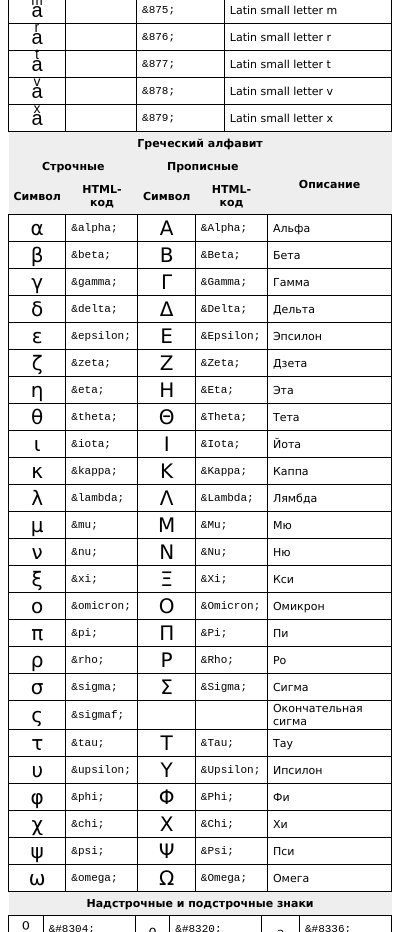
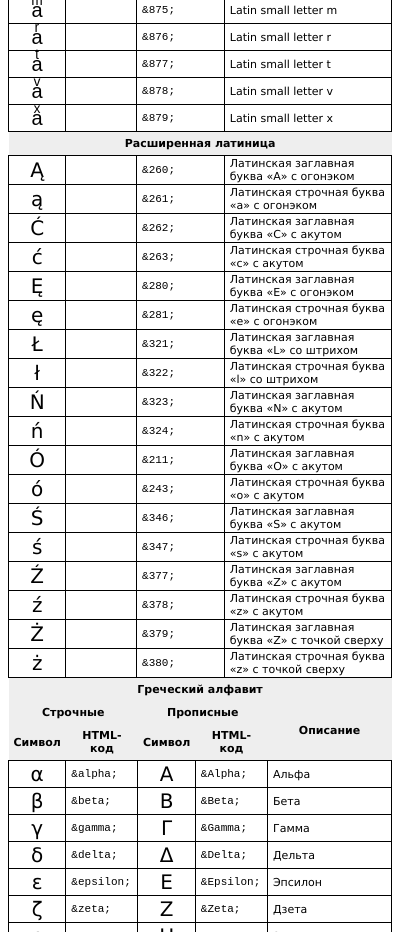
Before and after one commit to phts/firefox-special-characters, a browser extension: page src/popup/index.html in a window 400 px wide. Shown: the part 7741-8673 px from the top of the page. Drawn offline with Linux system fonts and the light colour scheme.

Commit message:
Add extended latin characters (for Polish language)

```diff
--- a/src/popup/index.html
+++ b/src/popup/index.html
@@ -300,6 +300,26 @@
 <tr><td data-copy="&#877;">a&#877;</td><td></td><td>&amp;877;</td><td>Latin small letter t</td></tr>
 <tr><td data-copy="&#878;">a&#878;</td><td></td><td>&amp;878;</td><td>Latin small letter v</td></tr>
 <tr><td data-copy="&#879;">a&#879;</td><td></td><td>&amp;879;</td><td>Latin small letter x</td></tr>
+
+<tr><th colspan="4">Расширенная латиница</th></tr>
+<tr><td data-copy="&#260;">&#260;</td><td></td><td>&amp;260;</td><td>Латинская заглавная буква «A» с огонэком</td></tr>
+<tr><td data-copy="&#261;">&#261;</td><td></td><td>&amp;261;</td><td>Латинская строчная буква «a» с огонэком</td></tr>
+<tr><td data-copy="&#262;">&#262;</td><td></td><td>&amp;262;</td><td>Латинская заглавная буква «C» с акутом</td></tr>
+<tr><td data-copy="&#263;">&#263;</td><td></td><td>&amp;263;</td><td>Латинская строчная буква «c» с акутом</td></tr>
+<tr><td data-copy="&#280;">&#280;</td><td></td><td>&amp;280;</td><td>Латинская заглавная буква «E» с огонэком</td></tr>
+<tr><td data-copy="&#281;">&#281;</td><td></td><td>&amp;281;</td><td>Латинская строчная буква «e» с огонэком</td></tr>
+<tr><td data-copy="&#321;">&#321;</td><td></td><td>&amp;321;</td><td>Латинская заглавная буква «L» со штрихом</td></tr>
+<tr><td data-copy="&#322;">&#322;</td><td></td><td>&amp;322;</td><td>Латинская строчная буква «l» со штрихом</td></tr>
+<tr><td data-copy="&#323;">&#323;</td><td></td><td>&amp;323;</td><td>Латинская заглавная буква «N» с акутом</td></tr>
+<tr><td data-copy="&#324;">&#324;</td><td></td><td>&amp;324;</td><td>Латинская строчная буква «n» с акутом</td></tr>
+<tr><td data-copy="&#211;">&#211;</td><td></td><td>&amp;211;</td><td>Латинская заглавная буква «O» с акутом</td></tr>
+<tr><td data-copy="&#243;">&#243;</td><td></td><td>&amp;243;</td><td>Латинская строчная буква «o» с акутом</td></tr>
+<tr><td data-copy="&#346;">&#346;</td><td></td><td>&amp;346;</td><td>Латинская заглавная буква «S» с акутом</td></tr>
+<tr><td data-copy="&#347;">&#347;</td><td></td><td>&amp;347;</td><td>Латинская строчная буква «s» с акутом</td></tr>
+<tr><td data-copy="&#377;">&#377;</td><td></td><td>&amp;377;</td><td>Латинская заглавная буква «Z» с акутом</td></tr>
+<tr><td data-copy="&#378;">&#378;</td><td></td><td>&amp;378;</td><td>Латинская строчная буква «z» с акутом</td></tr>
+<tr><td data-copy="&#379;">&#379;</td><td></td><td>&amp;379;</td><td>Латинская заглавная буква «Z» с точкой сверху</td></tr>
+<tr><td data-copy="&#380;">&#380;</td><td></td><td>&amp;380;</td><td>Латинская строчная буква «z» с точкой сверху</td></tr>
 </table>
 
 <table class="col-5">
```
